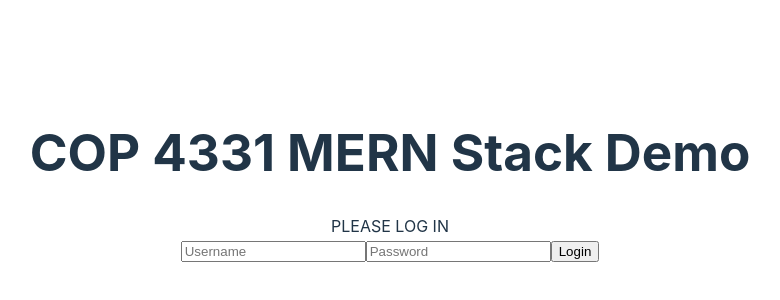
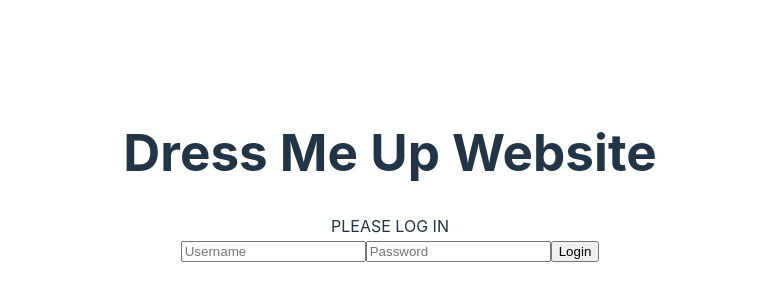
Before and after one commit to Group23-COP4331/Dress-Me-Up, a React (Vite) app in the folder frontend/: page / in a window 1280 px wide. Shown: the part 224-524 px from the top of the page, without its empty margins (250-1030 px from the left). Built offline with nearby package versions, Linux system fonts and the light colour scheme.

Commit message:
Edited page title.tsx to change the page title

```diff
--- a/frontend/src/components/PageTitle.tsx
+++ b/frontend/src/components/PageTitle.tsx
@@ -4,7 +4,7 @@
 function PageTitle()
 {
    return(
-     <h1 id="title">COP 4331 MERN Stack Demo</h1>
+     <h1 id="title">Dress Me Up Website</h1>
    );
 };
 
```
Also changed, not shown: 1 other file (tests, documents, lock files or other folders).
